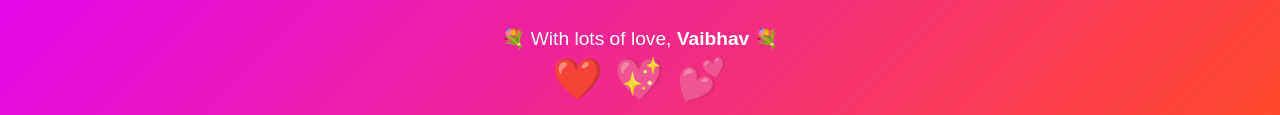
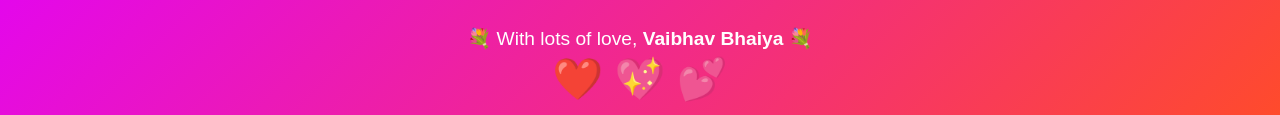
Before and after one commit to vaibhavpal7549/Birthday-Wishing-Website, a plain HTML site: page index.html in a window 1280 px wide. Shown: the part 1686-1801 px from the top of the page. Drawn offline with Linux system fonts and the light colour scheme.

Commit message:
Vaibhav bhaiya updated

```diff
--- a/index.html
+++ b/index.html
@@ -61,7 +61,7 @@
   <button class="btn" onclick="showSurprise()">🎁 Click for a Surprise 🎁</button>
 
   <div class="footer">
-    💐 With lots of love, <b>Vaibhav</b> 💐
+    💐 With lots of love, <b>Vaibhav Bhaiya</b> 💐
     <div class="hearts">❤️ 💖 💕</div>
   </div>
 
```
